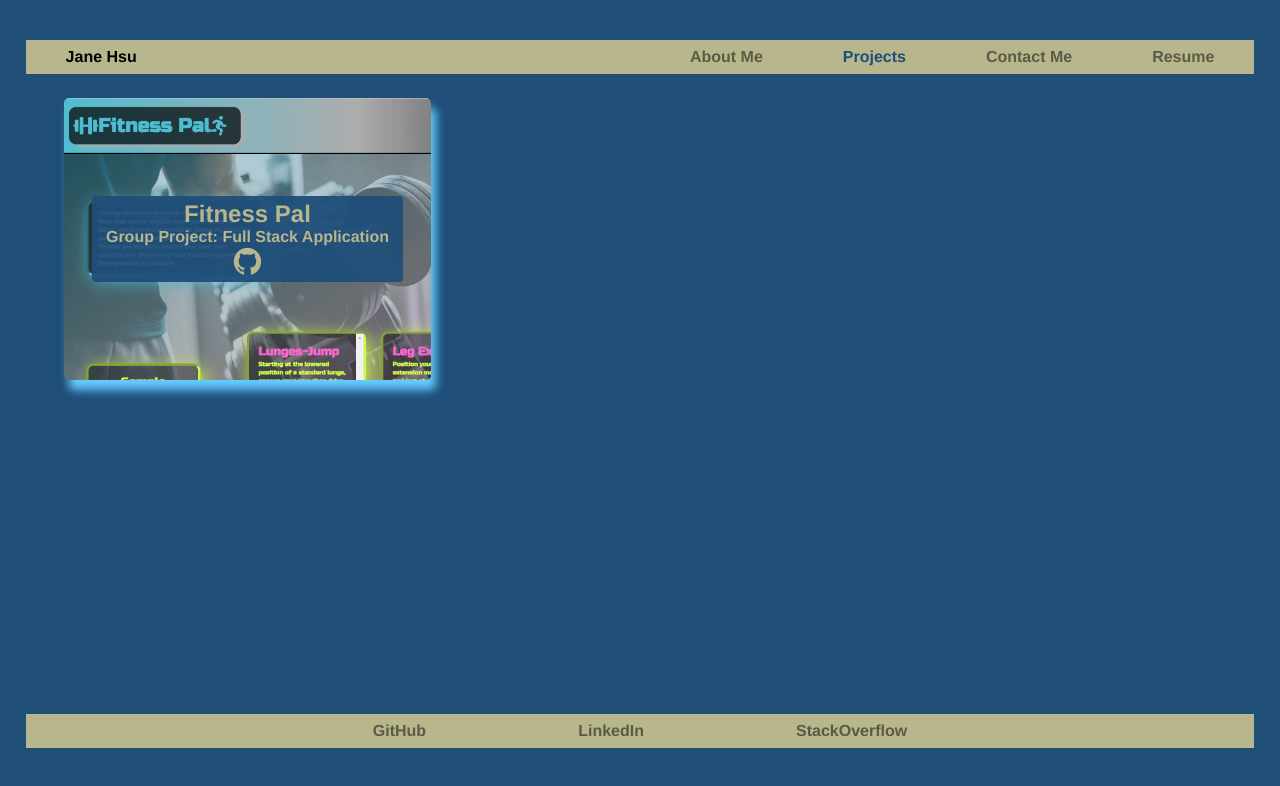
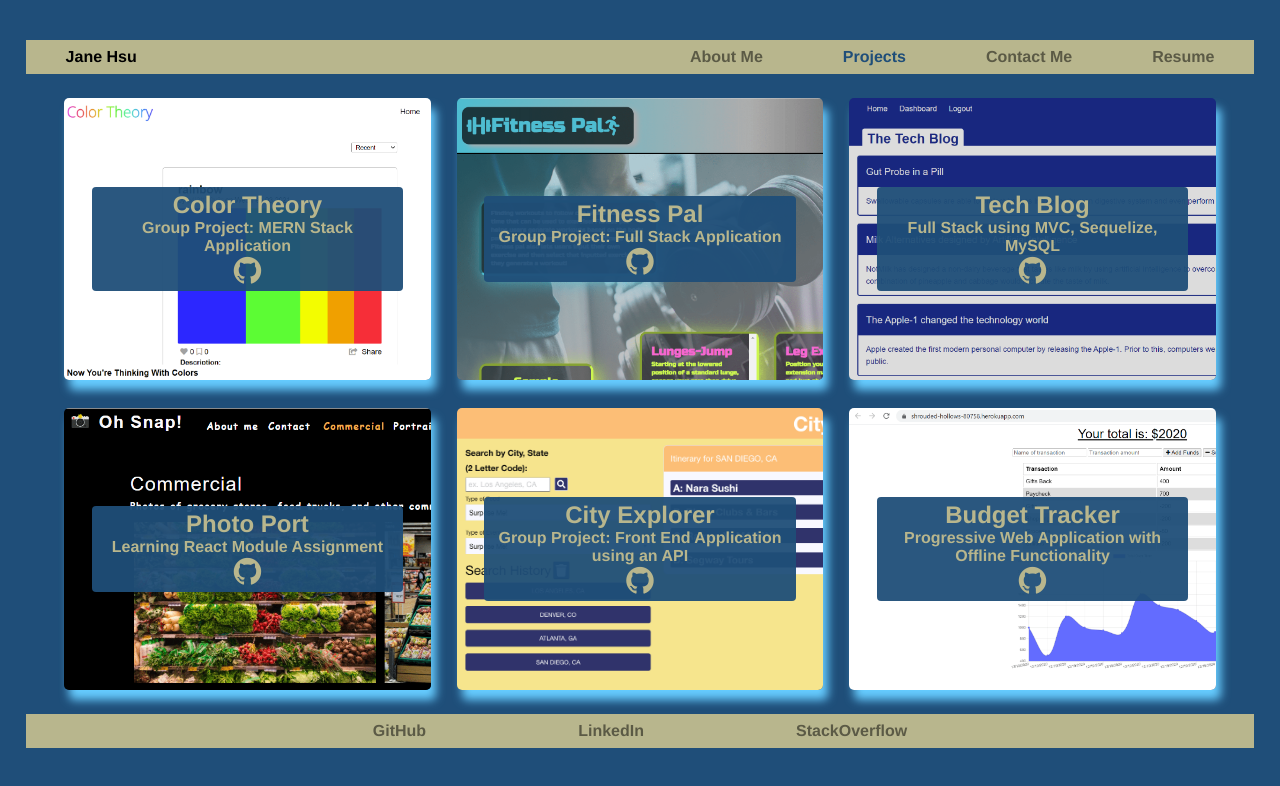
Before and after one commit to plainjane99/React_Portfolio, a React (Create React App) app: page / in a window 1280 px wide. Both pictures are taken after a click on the element "Projects". Shown: the top 786 px of the page. Built offline with nearby package versions, Linux system fonts and the light colour scheme.

Commit message:
updated return in Project index.js to use object properties

```diff
--- a/src/App.css
+++ b/src/App.css
@@ -215,37 +215,37 @@ footer {
 .project-1 {
   grid-column: 1 / span 1;
   grid-row: 1 / span 1;
-  background-image: url("./assets/projects/Fitness_Pal_Snip.png");
+  background-image: url("./assets/projects/Color-Theory-Snip.png");
 }
 
 .project-2 {
   grid-column: 2 / span 1;
   grid-row: 1 / span 1;
-  background-image: url("./assets/projects/Tech_Blog_Snip.png");
+  background-image: url("./assets/projects/Fitness_Pal_Snip.png");
 }
 
 .project-3 {
   grid-column: 3 / span 1;
   grid-row: 1 / span 1;
-  background-image: url("./assets/projects/Photo_Port_Snip.png");
+  background-image: url("./assets/projects/Tech_Blog_Snip.png");
 }
 
 .project-4 {
   grid-column: 1 / span 1;
   grid-row: 2 / span 1;
-  background-image: url("./assets/projects/City_Explorer_Snip.png");
+  background-image: url("./assets/projects/Photo_Port_Snip.png");
 }
 
 .project-5 {
   grid-column: 2 / span 1;
   grid-row: 2 / span 1;
-  background-image: url("./assets/projects/Budget_Tracker_Snip.png");
+  background-image: url("./assets/projects/City_Explorer_Snip.png");
 }
 
 .project-6 {
   grid-column: 3 / span 1;
   grid-row: 2 / span 1;
-  background-image: url("./assets/projects/Food_Festival_Snip.png");
+  background-image: url("./assets/projects/Budget_Tracker_Snip.png");
 }
 
 /* Project Section End */
--- a/src/components/Project/index.js
+++ b/src/components/Project/index.js
@@ -8,7 +8,7 @@ function Project() {
             name: "Color Theory",
             description: "Group Project: MERN Stack Application",
             github: "https://github.com/plainjane99/fitness-pal",
-            deploy: "https://color-theory.herokuapp.com/"
+            deploy: "https://color-theory.herokuapp.com/",
         },
         {
             className: "project-2",
@@ -46,20 +46,24 @@ function Project() {
             deploy: "https://shrouded-hollows-80758.herokuapp.com/"
         }
     ]
+
     return (
         <section className="content-section project-section">
             <div className="grid-container">
-
-                <div className="project-1 project-item-wrapper">
-                    <div className="project-content">
-                        <a href="https://fitness-pal-jhacms.herokuapp.com/" target="_blank" rel="noreferrer" className="project-title">Fitness Pal</a>
-                        <div className="project-description">Group Project: Full Stack Application</div>
-                        <a href="https://github.com/plainjane99/fitness-pal" target="_blank" rel="noreferrer">
-                            <i className="fa fa-github github-link"></i>
-                        </a>
+                {projects.map((project) => (
+                    <div
+                        className={`project-item-wrapper ${project.className}`}
+                        key={project.className}
+                    >
+                        <div className="project-content">
+                            <a href={project.deploy} target="_blank" rel="noreferrer" className="project-title">{project.name}</a>
+                            <div className="project-description">{project.description}</div>
+                            <a href={project.github} target="_blank" rel="noreferrer">
+                                <i className="fa fa-github github-link"></i>
+                            </a>
+                        </div>
                     </div>
-                </div>
-
+                ))}
             </div>
         </section>
     )
```
Also changed, not shown: src/assets/projects/Color-Theory-Snip.png (added), 1 other file (tests, documents, lock files or other folders).
